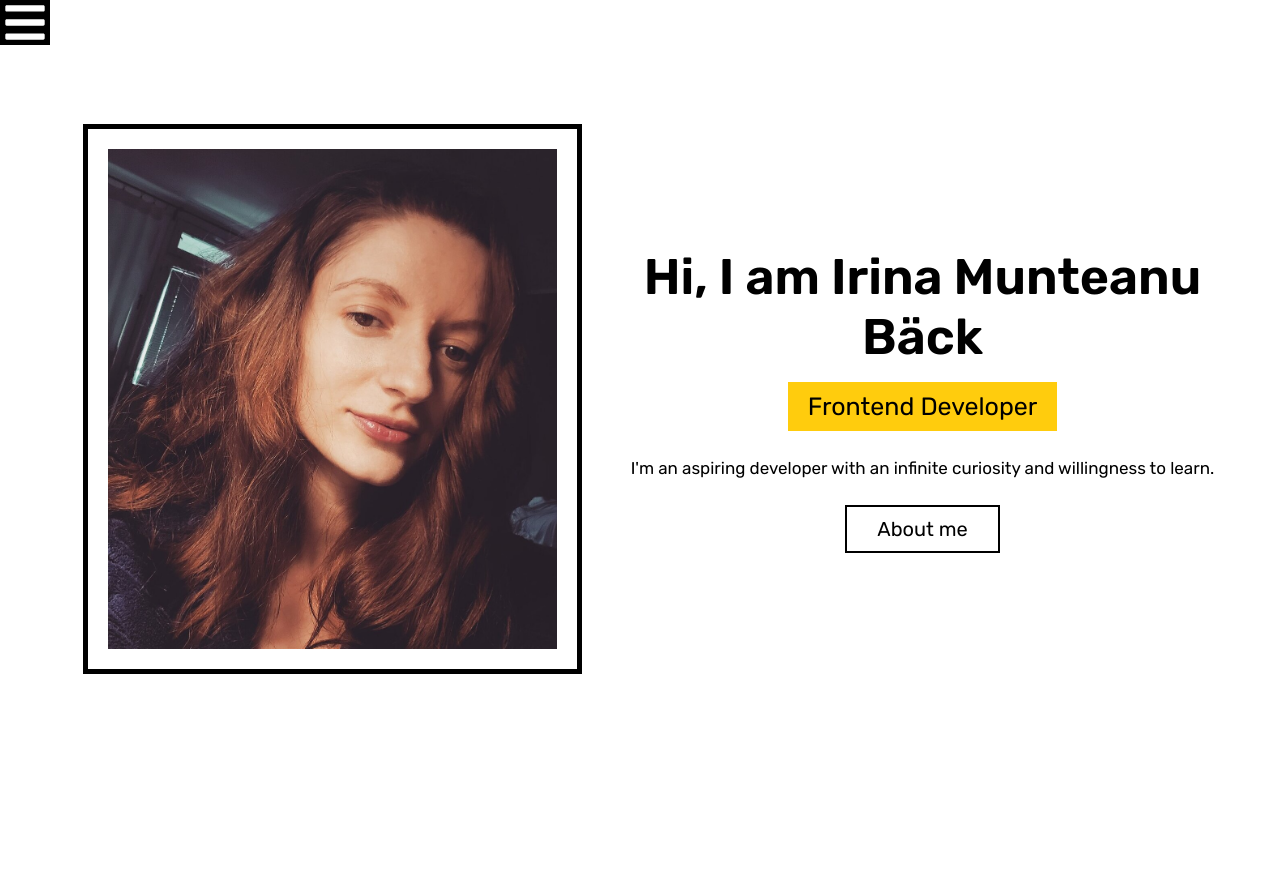
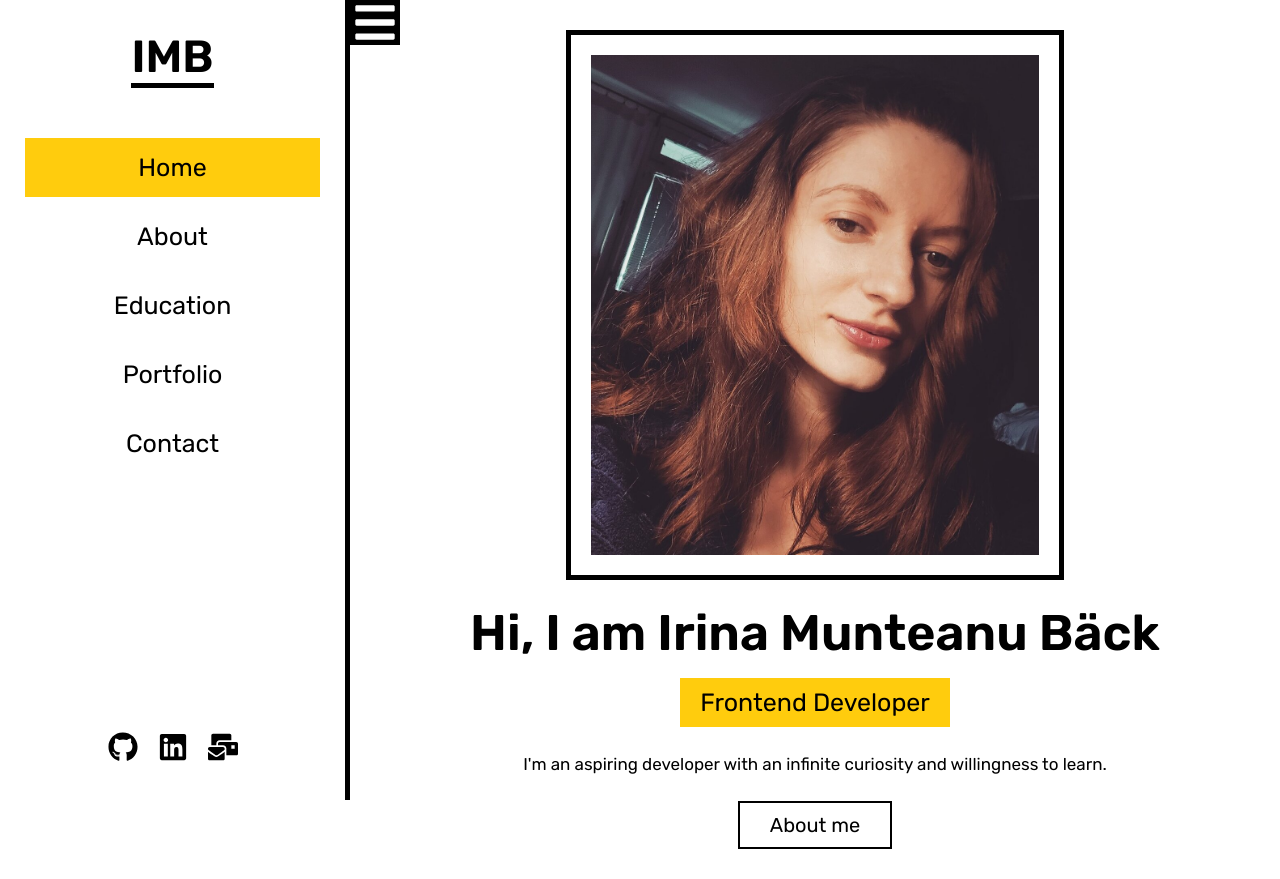
Before and after one commit to whatthefoobar/react-portfolio, a React (Create React App) app: page / in a window 1280 px wide. Before the commit the page ends 800 px from the top, so only its background shows below. Built offline with nearby package versions, Linux system fonts and the light colour scheme.

Commit message:
added header but not functional yet

```diff
--- a/src/App.js
+++ b/src/App.js
@@ -1,17 +1,24 @@
 import './App.css';
 import { BrowserRouter as Router, Route, Routes } from 'react-router-dom';
 import Header from './components/Header/Header';
+// import Navbar from './components/Navbar/Navbar';
 import Home from './components/Home/Home';
 import About from './components/About/About';
 import Education from './components/Education/Education';
 import Portfolio from './components/Portfolio/Portfolio';
 import Contact from './components/Contact/Contact';
+import { useState } from 'react';
 
 function App() {
+  const [sidebar, setSidebar] = useState(true);
+
+  const showSidebar = () => setSidebar(!sidebar);
+  //if sidebar then add active class to body and header and toggle the icon of the #menu-btn
   return (
-    <div className="App">
+    <div className={sidebar ? 'App active' : 'App'}>
       <Router>
         <Header />
+        {/* <Navbar /> */}
         <Routes>
           <Route path="/about" element={<About />} />
           <Route path="/contact" element={<Contact />} />
--- a/src/components/Header/Header.js
+++ b/src/components/Header/Header.js
@@ -1,31 +1,48 @@
-import React from 'react';
+import React, { useState } from 'react';
 import { FaBars } from 'react-icons/fa';
+import { FaGithub } from 'react-icons/fa';
+import { FaLinkedin } from 'react-icons/fa';
+import { FaMailBulk } from 'react-icons/fa';
 import { Link } from 'react-router-dom';
 
 const Header = () => {
+  const [sidebar, setSidebar] = useState(false);
   return (
-    <header class="header">
-      <FaBars id="menu-btn" fill="white" />
+    <header class="header active">
+      {/* add a n active class here to toggle */}
+      {sidebar || <FaBars id="menu-btn" fill="white" />}
+      <Link to="/" class="logo ">
+        IMB
+      </Link>
 
-      <a href="#home" class="logo">
-        IMB
-      </a>
-      <nav class="navbar">
-        <Link to="/" class="active">
+      <nav class="navbar ">
+        <Link to="/" class="link active">
           Home
         </Link>
-        <Link to="/about">About</Link>
-        <Link to="/education">Education</Link>
-        <Link to="/portfolio">Portfolio</Link>
-        <Link to="/contact">Contact</Link>
-        {/* <a href="#home" class="active">
-          Home
-        </a>
-        <a href="#about">About</a>
-        <a href="#portfolio">Portfolio</a>
-        <a href="#contact">Contact</a> */}
+        <Link to="/about" className="link">
+          About
+        </Link>
+        <Link to="/education" className="link">
+          Education
+        </Link>
+        <Link to="/portfolio" className="link">
+          Portfolio
+        </Link>
+        <Link to="/contact" className="link">
+          Contact
+        </Link>
       </nav>
       <div class="follow">
+        <a href="https://github.com/whatthefoobar">
+          <FaGithub fill="#000" className="social-icon" />
+        </a>
+        <a href="https://www.linkedin.com/in/irina-munteanu-b%C3%A4ck-523a41b4/">
+          <FaLinkedin fill="#000" className="social-icon" />
+        </a>
+        <a href="mailto:irina.mntn@gmail.com">
+          <FaMailBulk fill="#000" className="social-icon" />
+        </a>
+
         {/* <a href="#" class="fab fa-github"></a>
           <a href="#" class="fab fa-linkedin"></a>
           <a href="#" class="fab fa-instagram"></a> */}
--- a/src/index.css
+++ b/src/index.css
@@ -59,7 +59,7 @@ body {
   background-color: var(--main);
 }
 
-body.active {
+.App.active {
   padding-left: 35rem;
 }
 
@@ -137,7 +137,8 @@ section {
   text-align: center;
   display: flex;
   align-items: center;
-  justify-content: space-between;
+  /* justify-content: space-between; */
+  gap: 4.5rem;
   flex-flow: column;
   transition: 0.2s linear !important;
   text-align: center;
@@ -153,28 +154,34 @@ section {
 
 .header .navbar {
   width: 100%;
+  display: flex;
+  flex-direction: column;
+  justify-content: start;
 }
 
-.header .navbar a {
+.header .navbar .link {
   display: block;
   font-size: 2.5rem;
   padding: 1.5rem;
   margin: 0.5rem;
 }
 
-.header .navbar a.active,
-.header .navbar a:hover {
+.header .navbar .link.active,
+.header .navbar .link:hover {
   background-color: var(--accent);
 }
-
-.header .follow a {
+.header .follow {
+  position: absolute;
+  bottom: 3.5rem;
+}
+.header .follow .social-icon {
   font-size: 3rem;
   margin: 0 1rem;
   cursor: pointer;
   transition: 0.6s linear !important;
 }
 
-.header .follow a:hover {
+.header .follow .social-icon:hover {
   transform: rotate(360deg);
 }
 
```
